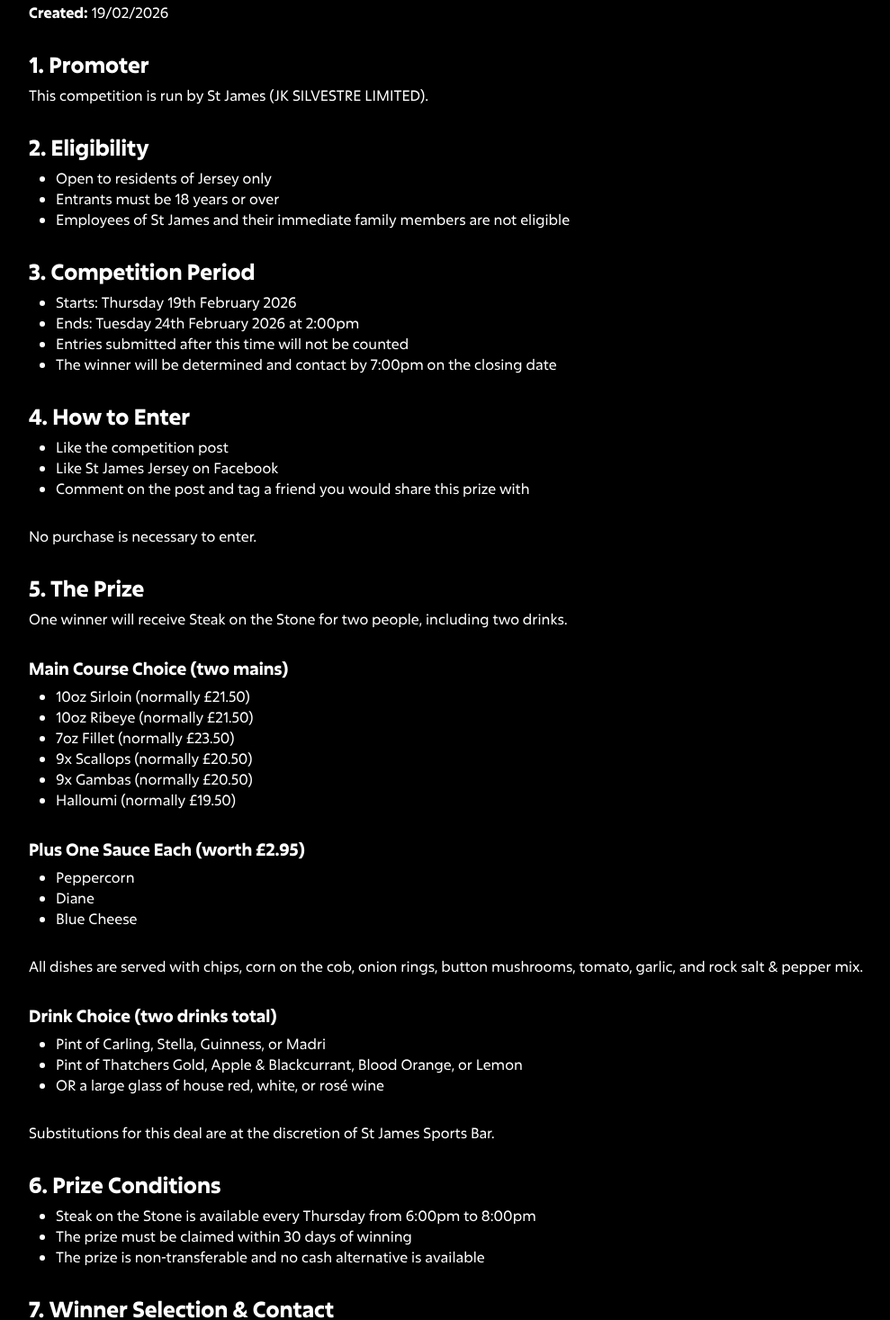
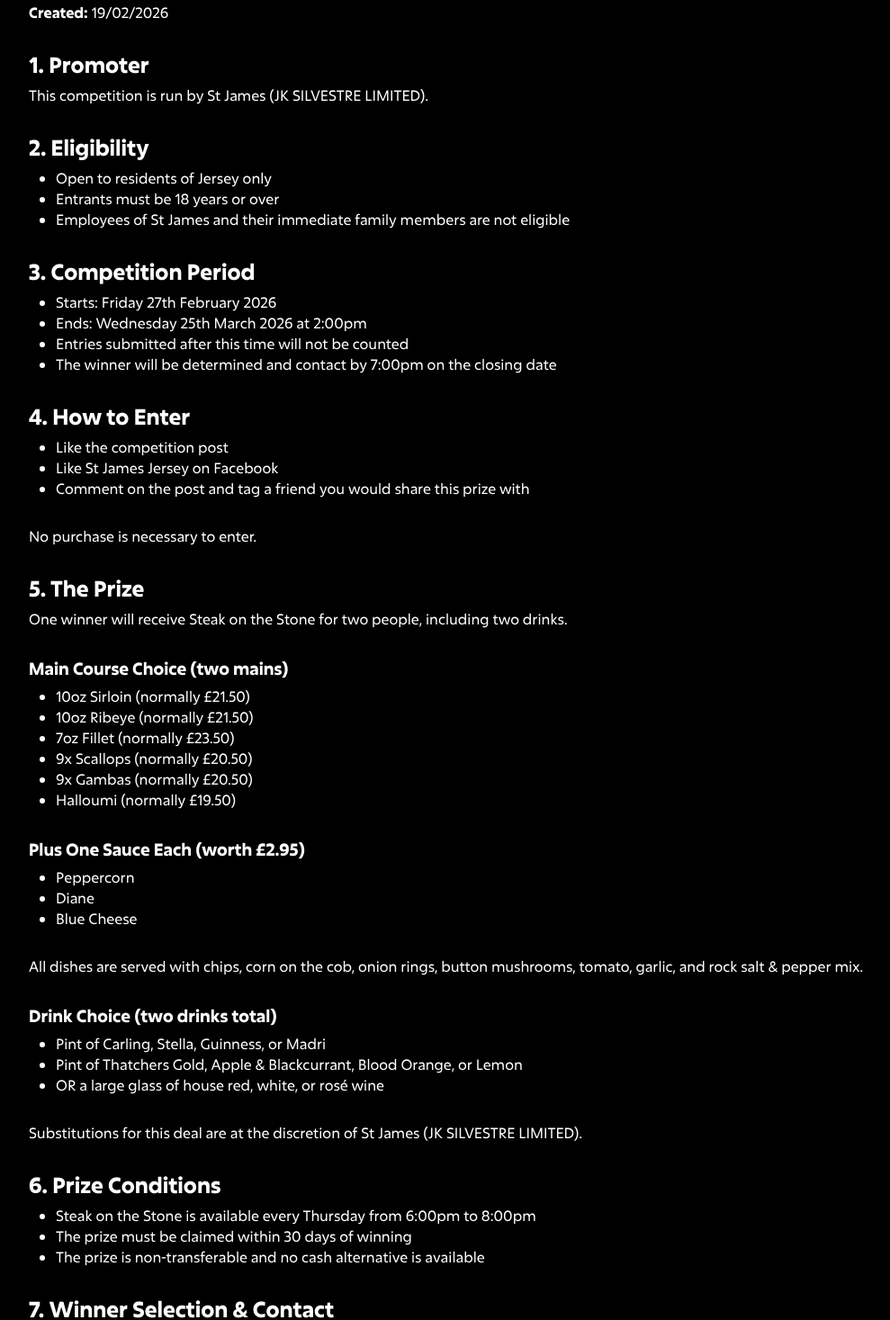
Before and after one commit to stjamesjsy/website, a Next.js app: page /terms/steak-stone-launch-comp in a window 1280 px wide. Shown: the part 257-1724 px from the top of the page at 90% size, without its empty margins (126-1115 px from the left). Built offline with nearby package versions, Linux system fonts and the light colour scheme.

Commit message:
Update comp datrers

```diff
--- a/src/pages/terms/steak-stone-launch-comp/index.tsx
+++ b/src/pages/terms/steak-stone-launch-comp/index.tsx
@@ -30,8 +30,8 @@
 
                         <h2>3. Competition Period</h2>
                         <ul>
-                            <li>Starts: Thursday 19th February 2026</li>
-                            <li>Ends: Tuesday 24th February 2026 at 2:00pm</li>
+                            <li>Starts: Friday 27th February 2026</li>
+                            <li>Ends: Wednesday 25th March 2026 at 2:00pm</li>
                             <li>Entries submitted after this time will not be counted</li>
                             <li>The winner will be determined and contact by 7:00pm on the closing date</li>
                         </ul>
@@ -79,7 +79,7 @@
                         </ul>
 
                         <p>
-                            Substitutions for this deal are at the discretion of St James Sports Bar.
+                            Substitutions for this deal are at the discretion of St James (JK SILVESTRE LIMITED).
                         </p>
 
                         <h2>6. Prize Conditions</h2>
```
